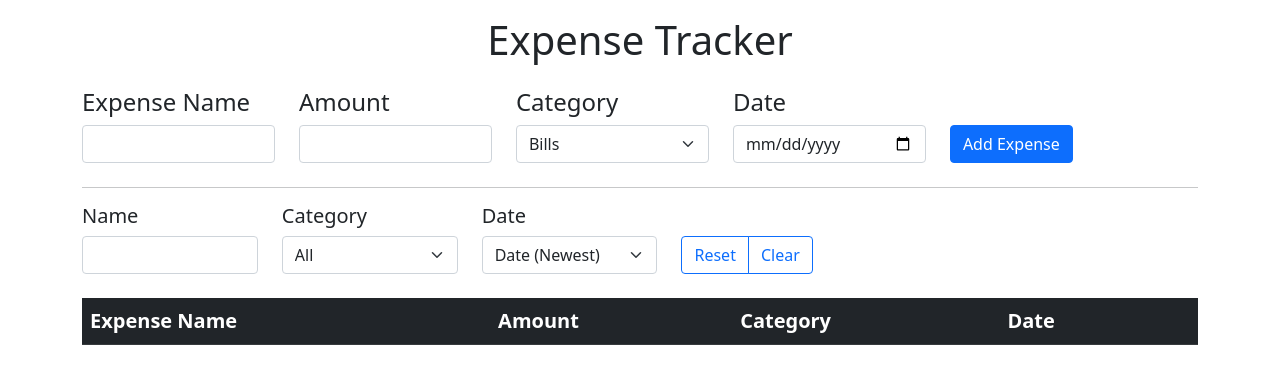
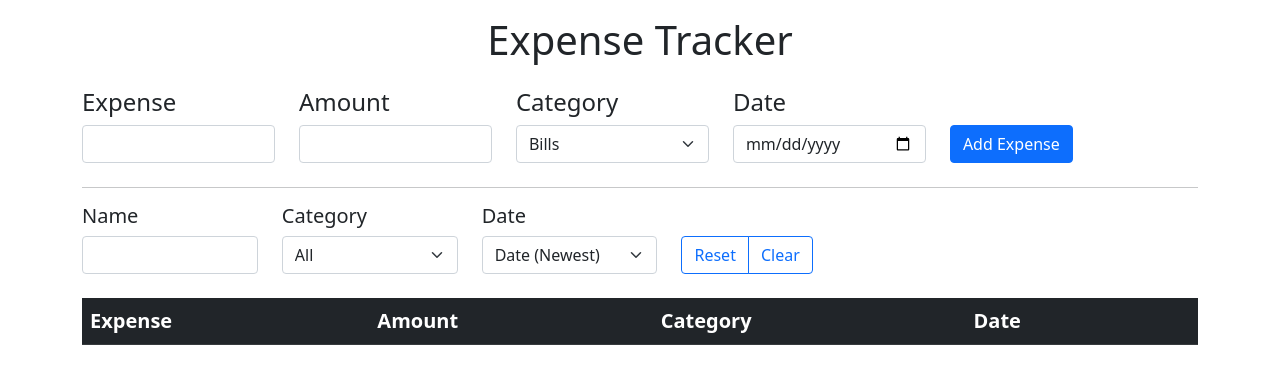
Before and after one commit to lewispotticary/react-expense-tracker, a React (Create React App) app: page / in a window 1280 px wide. Shown: the top 384 px of the page. Built offline with nearby package versions, Linux system fonts and the light colour scheme.

Commit message:
Formatting

```diff
--- a/src/components/ExpenseList.js
+++ b/src/components/ExpenseList.js
@@ -11,7 +11,7 @@ const ExpenseList = ({expenseList, setExpenseList, filteredExpenses}) => {
         <TableBootstrap class="table-dark table-striped">
             <thead>
                 <tr class="table-dark fs-5">
-                    <th scope="col">Expense Name</th>
+                    <th scope="col">Expense</th>
                     <th scope="col">Amount</th>
                     <th scope="col">Category</th>
                     <th scope="col">Date</th>
--- a/src/components/Form.js
+++ b/src/components/Form.js
@@ -66,7 +66,7 @@ function Form ({expenseName, setExpenseName, amount, setAmount, category, setCat
                         {/*Expense Name Container*/}
 
                         <div class="col">
-                            <h4>Expense Name</h4>
+                            <h4>Expense</h4>
                             <input class="form-control" type="text" value={expenseName} onChange={expenseNameHandler}/>
                         </div>
 
```
